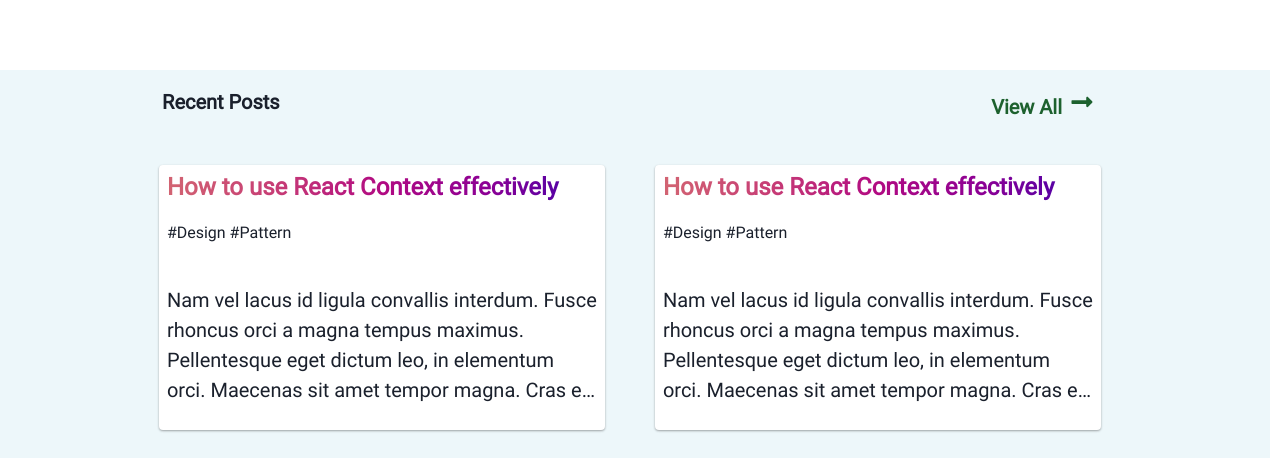
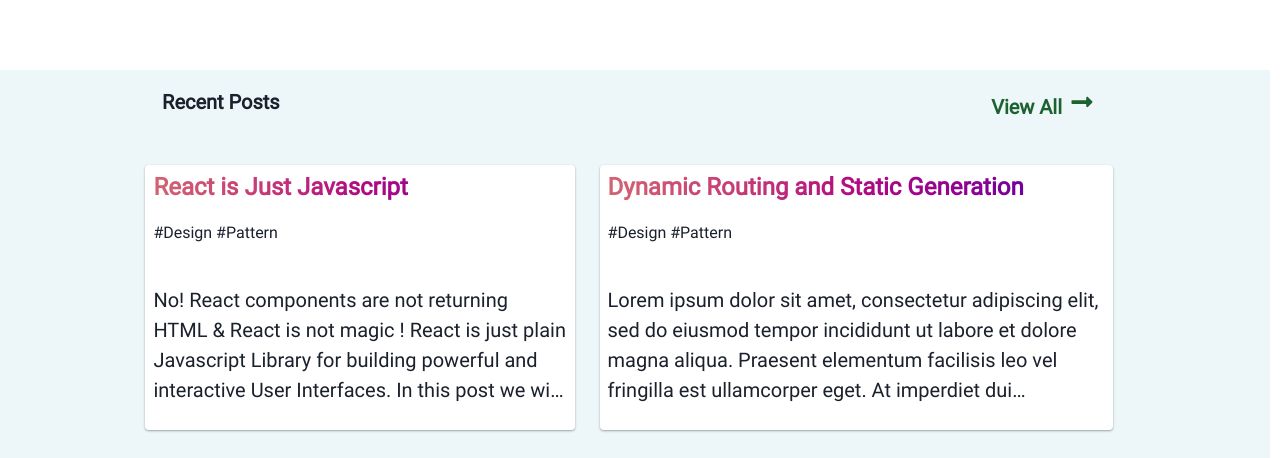
Before and after one commit to payapula/blog, a Next.js app: page / in a window 1280 px wide. Shown: the part 494-952 px from the top of the page. Built offline with nearby package versions, Linux system fonts and the light colour scheme.

Commit message:
Linked cards from homepage to direct post page.
Removed date in props.

Card styles.

```diff
--- a/components/card.tsx
+++ b/components/card.tsx
@@ -15,7 +15,6 @@
 
 interface CardProps {
     title?: string;
-    date?: string;
     excerpt?: string;
     override?: ChakraProps;
     blogCard?: boolean;
@@ -38,7 +37,8 @@
             justifyContent="flex-start"
             height="265px"
             padding="2"
-            width={['95%', null, null, null, '45%']}
+            width={'95%'}
+            m="0 auto"
             className="card-container"
             background={cardBg}
             borderRadius="4"
@@ -82,11 +82,10 @@
 
 interface BlogCardProps {
     title: string;
-    date: string;
     excerpt: string;
 }
 
-function BlogCard({ title, date, excerpt }: BlogCardProps): ReactElement {
+function BlogCard({ title, excerpt }: BlogCardProps): ReactElement {
     return (
         <Card
             override={{
@@ -95,7 +94,6 @@
                 height: { xs: 'auto', lg: '300px' }
             }}
             title={title}
-            date={date}
             excerpt={excerpt}
             blogCard
         />
--- /dev/null
+++ b/components/hero-content.tsx
@@ -0,0 +1,53 @@
+import { Button, Flex, Box, Text, Stack } from '@chakra-ui/react';
+import { Heading } from '@chakra-ui/react';
+import { AuthorAvatar } from 'components/author-avatar';
+
+function HeroContent() {
+    return (
+        // Till 960px -> 70vh is maintained,  after that 60vh is maintained
+        <Flex
+            height={{ xs: '70vh', lg: '60vh' }}
+            direction={{ xs: 'column', lg: 'row' }}
+            align="center"
+            justify="space-evenly">
+            <Box
+                display={{ lg: 'none' }}
+                // css={css`
+                //     @media (orientation: landscape) {
+                //         width: 100px !important;
+                //         height: 100px !important;
+                //     }
+                // `}
+            >
+                <AuthorAvatar size={180} />
+            </Box>
+            <Stack
+                align={['center', null, null, null, 'start']}
+                height="260"
+                justifyContent="space-between">
+                <Heading
+                    as="h1"
+                    fontSize={['3xl', null, null, '30px', '35px']}
+                    maxW={['23rem', null, null, '30rem']}
+                    textAlign={['center', null, null, null, 'start']}>
+                    Hi, I&apos;m Bharathi Kannan, Frontend Engineer
+                </Heading>
+                <Text
+                    fontSize={['sm', null, 'md', 'lg']}
+                    align={['center', null, null, null, 'start']}>
+                    Tech enthusisast, who is interested in developing scalable and accessible web
+                    applications. Proficient in developing applications from given business
+                    requirements and efficient in maintaining existing software.
+                </Text>
+                <Button colorScheme="linkedin" width={180}>
+                    Download Resume
+                </Button>
+            </Stack>
+            <Box display={{ xs: 'none', lg: 'block' }}>
+                <AuthorAvatar size={500} />
+            </Box>
+        </Flex>
+    );
+}
+
+export { HeroContent };
--- /dev/null
+++ b/components/recent-posts.tsx
@@ -0,0 +1,81 @@
+import { Flex, Box, useColorModeValue, Icon, HStack, chakra } from '@chakra-ui/react';
+import { Heading } from '@chakra-ui/react';
+import { Card } from 'components/card';
+import NextLink from 'next/link';
+import { ChakraLink } from 'components/chakra-link';
+import { FaLongArrowAltRight } from 'react-icons/fa';
+import Post from 'types/post';
+
+interface RecentPostsProps {
+    recentPosts: Post[];
+}
+
+function RecentPosts({ recentPosts }: RecentPostsProps) {
+    const postsBackgroundColor = useColorModeValue('#EDF7FA', 'gray.800');
+    return (
+        <Box
+            width="100vw"
+            background={postsBackgroundColor}
+            position="relative"
+            left="calc(-50vw + 49%)">
+            <Box
+                height={['700px', null, null, null, '400px']}
+                mt={['3', null, null, null, '1']}
+                maxW={[null, null, '95%', '80%']}
+                px="1rem"
+                mx="auto">
+                <Flex
+                    pt="5"
+                    px="7"
+                    justifyContent={['center', null, null, null, 'space-between']}
+                    h="52px">
+                    <Heading fontSize="xl" textAlign="start">
+                        Recent Posts
+                    </Heading>
+                    <NextLink href="/blog" passHref>
+                        <ChakraLink display={['none', null, null, null, 'block']} fontSize="xl">
+                            View All
+                            <Icon as={FaLongArrowAltRight} w="8" h="6" ml="1" />
+                        </ChakraLink>
+                    </NextLink>
+                </Flex>
+                <Flex
+                    height={['600px', null, null, null, '350px']}
+                    className="posts-container"
+                    direction={['column', null, null, null, 'row']}
+                    justifyContent={['space-around']}
+                    alignItems={['center']}>
+                    {/* <Card />
+                    <Card /> */}
+                    {recentPosts.map((post) => {
+                        return (
+                            <NextLink
+                                as={`/blog/${post.slug}`}
+                                key={post.slug}
+                                href="/blog/[slug]"
+                                passHref>
+                                <chakra.a _hover={{ textDecoration: 'none' }}>
+                                    <Card title={post.title} excerpt={post.excerpt} />
+                                </chakra.a>
+                            </NextLink>
+                        );
+                    })}
+                </Flex>
+                <NextLink href="/blog" passHref>
+                    <ChakraLink
+                        position="absolute"
+                        left="43%"
+                        display={['block', null, null, null, 'none']}
+                        fontSize="xl">
+                        <HStack>
+                            <Box>View All</Box>
+                            <Icon as={FaLongArrowAltRight} w="10" h="8" ml="1" />
+                        </HStack>
+                    </ChakraLink>
+                </NextLink>
+            </Box>
+        </Box>
+    );
+}
+
+export { RecentPosts };
--- a/lib/api.ts
+++ b/lib/api.ts
@@ -2,7 +2,7 @@
 import { join } from 'path';
 import matter from 'gray-matter';
 import PostType from 'types/post';
-import {OverrideProps} from 'types/utils';
+import { OverrideProps } from 'types/utils';
 
 const postsDirectory = join(process.cwd(), '_posts');
 
@@ -11,18 +11,18 @@
 }
 
 // Content is MDXRemote.source, so overriding it to string
-type RawPostType = OverrideProps<PostType, {content: string}>;
+type RawPostType = OverrideProps<PostType, { content: string }>;
 
 type PostKey = keyof PostType;
 
-export function getPostBySlug(slug: string, fields: PostKey[] = []) :  Partial<RawPostType>  {
+export function getPostBySlug(slug: string, fields: PostKey[] = []): Partial<RawPostType> {
     const realSlug = slug.replace(/\.mdx$/, '');
     const fullPath = join(postsDirectory, `${realSlug}.mdx`);
     const fileContents = fs.readFileSync(fullPath, 'utf8');
     const { data, content } = matter(fileContents);
 
     // We are just sending requested fields, hence Parital<> is used
-   const items: Partial<RawPostType> = {};
+    const items: Partial<RawPostType> = {};
 
     // Ensure only the minimal needed data is exposed
     fields.forEach((field) => {
@@ -41,11 +41,20 @@
     return items;
 }
 
-export function getAllPosts(fields: PostKey[] = []) {
+export function getAllPosts(fields: PostKey[] = [], count: number = null) {
     const slugs = getPostSlugs();
-    const posts = slugs
-        .map((slug) => getPostBySlug(slug, fields))
+
+    // We need 'date' field for ordering recent posts in homepage and blogpage
+    const requestedFields: PostKey[] = fields.includes('date') ? [...fields] : [...fields, 'date'];
+
+    let posts = slugs
+        .map((slug) => getPostBySlug(slug, requestedFields))
         // sort posts by date in descending order
         .sort((post1, post2) => (post1.date > post2.date ? -1 : 1));
+
+    if (count !== null) {
+        posts.length = count;
+    }
+
     return posts;
 }
--- a/pages/index.tsx
+++ b/pages/index.tsx
@@ -1,131 +1,37 @@
-import { Button, Flex, Box, Text, Stack, useColorModeValue, Icon, HStack } from '@chakra-ui/react';
 import { ReactElement } from 'react';
 import { Layout } from '../components/layout';
-import { Heading } from '@chakra-ui/react';
-import { Card } from 'components/card';
-import NextLink from 'next/link';
-import { ChakraLink } from 'components/chakra-link';
-import { AuthorAvatar } from 'components/author-avatar';
-import { FaLongArrowAltRight } from 'react-icons/fa';
+import { RecentPosts } from 'components/recent-posts';
+import { HeroContent } from 'components/hero-content';
 import { Technologies } from 'components/technologies';
 import Head from 'next/head';
 import { History } from 'components/history';
+import { GetStaticProps } from 'next';
+import { getAllPosts } from 'lib/api';
+import Post from 'types/post';
 
-const Index = (): ReactElement => {
+interface IndexProps {
+    recentPosts: Post[];
+}
+
+const Index = ({ recentPosts }: IndexProps): ReactElement => {
     return (
         <Layout type="HOME">
             <Head>
                 <title>Bharathi Kannan</title>
             </Head>
             <HeroContent />
-            <RecentPosts />
+            <RecentPosts recentPosts={recentPosts} />
             <Technologies />
             <History />
         </Layout>
     );
 };
 
-function HeroContent() {
-    return (
-        // Till 960px -> 70vh is maintained,  after that 60vh is maintained
-        <Flex
-            height={{ xs: '70vh', lg: '60vh' }}
-            direction={{ xs: 'column', lg: 'row' }}
-            align="center"
-            justify="space-evenly">
-            <Box
-                display={{ lg: 'none' }}
-                // css={css`
-                //     @media (orientation: landscape) {
-                //         width: 100px !important;
-                //         height: 100px !important;
-                //     }
-                // `}
-            >
-                <AuthorAvatar size={180} />
-            </Box>
-            <Stack
-                align={['center', null, null, null, 'start']}
-                height="260"
-                justifyContent="space-between">
-                <Heading
-                    as="h1"
-                    fontSize={['3xl', null, null, '30px', '35px']}
-                    maxW={['23rem', null, null, '30rem']}
-                    textAlign={['center', null, null, null, 'start']}>
-                    Hi, I&apos;m Bharathi Kannan, Frontend Engineer
-                </Heading>
-                <Text
-                    fontSize={['sm', null, 'md', 'lg']}
-                    align={['center', null, null, null, 'start']}>
-                    Tech enthusisast, who is interested in developing scalable and accessible web
-                    applications. Proficient in developing applications from given business
-                    requirements and efficient in maintaining existing software.
-                </Text>
-                <Button colorScheme="linkedin" width={180}>
-                    Download Resume
-                </Button>
-            </Stack>
-            <Box display={{ xs: 'none', lg: 'block' }}>
-                <AuthorAvatar size={500} />
-            </Box>
-        </Flex>
-    );
-}
-
-function RecentPosts() {
-    const postsBackgroundColor = useColorModeValue('#EDF7FA', 'gray.800');
-    return (
-        <Box
-            width="100vw"
-            background={postsBackgroundColor}
-            position="relative"
-            left="calc(-50vw + 49%)">
-            <Box
-                height={['700px', null, null, null, '400px']}
-                mt={['3', null, null, null, '1']}
-                maxW={[null, null, '95%', '80%']}
-                px="1rem"
-                mx="auto">
-                <Flex
-                    pt="5"
-                    px="7"
-                    justifyContent={['center', null, null, null, 'space-between']}
-                    h="52px">
-                    <Heading fontSize="xl" textAlign="start">
-                        Recent Posts
-                    </Heading>
-                    <NextLink href="/blog" passHref>
-                        <ChakraLink display={['none', null, null, null, 'block']} fontSize="xl">
-                            View All
-                            <Icon as={FaLongArrowAltRight} w="8" h="6" ml="1" />
-                        </ChakraLink>
-                    </NextLink>
-                </Flex>
-                <Flex
-                    height={['600px', null, null, null, '350px']}
-                    className="posts-container"
-                    direction={['column', null, null, null, 'row']}
-                    justifyContent={['space-around']}
-                    alignItems={['center']}>
-                    <Card />
-                    <Card />
-                </Flex>
-                <NextLink href="/blog" passHref>
-                    <ChakraLink
-                        position="absolute"
-                        left="43%"
-                        display={['block', null, null, null, 'none']}
-                        fontSize="xl">
-                        <HStack>
-                            <Box>View All</Box>
-                            <Icon as={FaLongArrowAltRight} w="10" h="8" ml="1" />
-                        </HStack>
-                    </ChakraLink>
-                </NextLink>
-            </Box>
-        </Box>
-    );
-}
+export const getStaticProps: GetStaticProps = async () => {
+    const recentPosts = getAllPosts(['title', 'slug', 'excerpt'], 2);
+    return {
+        props: { recentPosts }
+    };
+};
 
 export default Index;
```
Also changed, not shown: pages/blog/index.tsx (+2 -7 lines), 1 other file (tests, documents, lock files or other folders).
